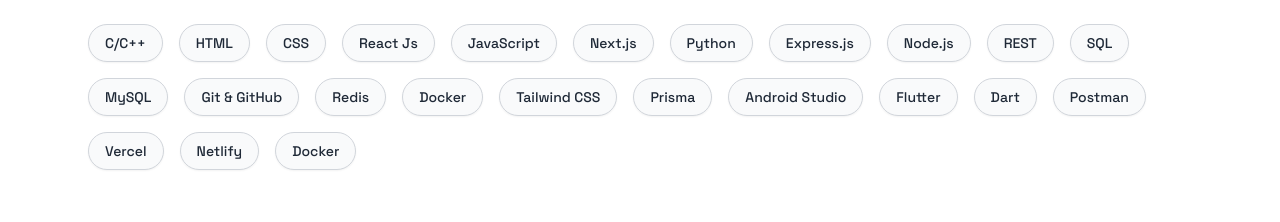
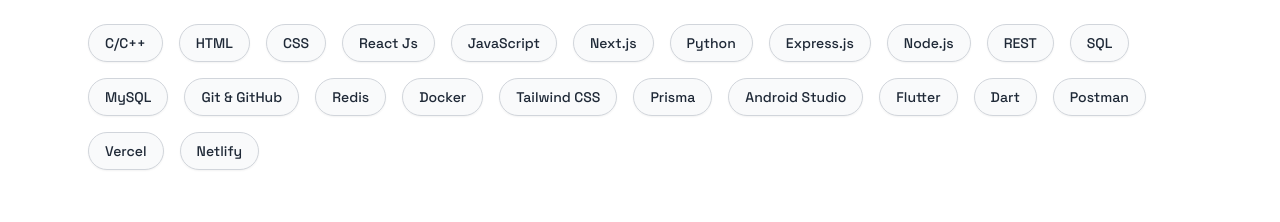
Before and after one commit to Sachidananda-17/manideep.me, a Next.js app: page / in a window 1280 px wide. Shown: the part 1100-1322 px from the top of the page. Built offline with nearby package versions, Linux system fonts and the light colour scheme.

Commit message:
modified skills and the social-links components

```diff
--- a/src/components/skills.tsx
+++ b/src/components/skills.tsx
@@ -25,7 +25,6 @@
   "Postman",
   "Vercel",
   "Netlify",
-  "Docker"
 ];
 
 export default function SkillsSession() {
--- a/src/components/social-links.tsx
+++ b/src/components/social-links.tsx
@@ -6,7 +6,7 @@
     id: 1,
     name: "Resume",
     icon: <FaFilePdf className="h-6 w-6 text-[#1DA1F2]" />,
-    link: "https://drive.google.com/file/d/1GZOha0d1XidAfuCvHIMG1JYeroIiE4gG/view?usp=sharing",
+    link: "https://drive.google.com/file/d/1q9-F87jvEQrcZrZ8CvAx7oukN8gHtooT/view?usp=sharing",
   },
 
   {
```
